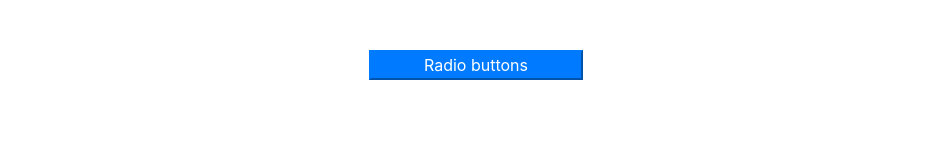
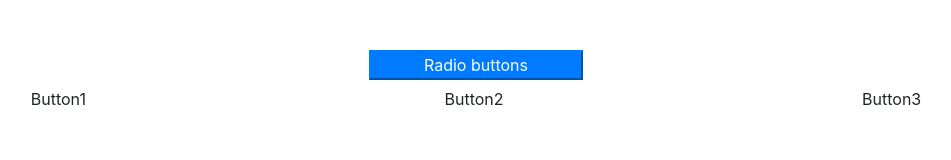
Before and after one commit to rmsler/buttonGroup, a plain HTML site: page index.html in a window 1280 px wide. Shown: the whole page, without its empty margins (164-1115 px from the left). Drawn offline with nearby package versions, Linux system fonts and the light colour scheme.

Commit message:
render is done now

```diff
--- a/buttons.js
+++ b/buttons.js
@@ -11,7 +11,8 @@ $.getJSON("config.json", function(data) {
     // group = new GroupButton(buttons);
     // console.log(group);
     group = new GroupButton(data);
-    group.init($(".btn-group-toggle"));
+    let node = ".btn-group-toggle";
+    group.init(node);
 });
 
 $(document).ready(function(){
--- a/index.html
+++ b/index.html
@@ -16,7 +16,7 @@
 
         <button type="button" class="btn-primary button-type radios col-lg-2 offset-lg-5">Radio buttons</button>
 
-        <div class="btn-group btn-group-toggle" data-toggle="buttons">
+        <div class="btn-group btn-group-toggle col-lg-12" data-toggle="buttons">
 
         </div>
 
--- a/modules/GroupButton.js
+++ b/modules/GroupButton.js
@@ -5,7 +5,7 @@ function GroupButton(buttonsArray){
     }
     this.buttonsArray = buttonsArray;
     this.btnArray = [];
-    this.init();
+    // this.init();
 }
 
 Object.assign(GroupButton.prototype, {
@@ -16,7 +16,7 @@ Object.assign(GroupButton.prototype, {
             btnArray[index] = new Button(value, this.changeMode);
 
         });
-        console.log("here");
+        console.log("here is the node:" + node);
         console.log(btnArray);
         //render (construct dom elements)
             this.renderElements(node, btnArray);
@@ -30,15 +30,18 @@ Object.assign(GroupButton.prototype, {
     },
     renderElements : function(node, array) {
         // parent.appendChild(child);
+        console.log(String(node));
         $.each(array, function (index, value){
             console.log(value);
             let child = document.createElement("div");
+            let insertNode = $("body").find(node);
             child.classList.add(value.class);
+            child.classList.add("btn");
             child.classList.add(value.state);
             let textchild = document.createTextNode(value.name);
             child.appendChild(textchild);
-            console.log(child);
-            node.appendChild(child);
+            console.log($('body').find(node));
+            insertNode.append(child);
         });
     },
     clickButton : function(index) {
```
